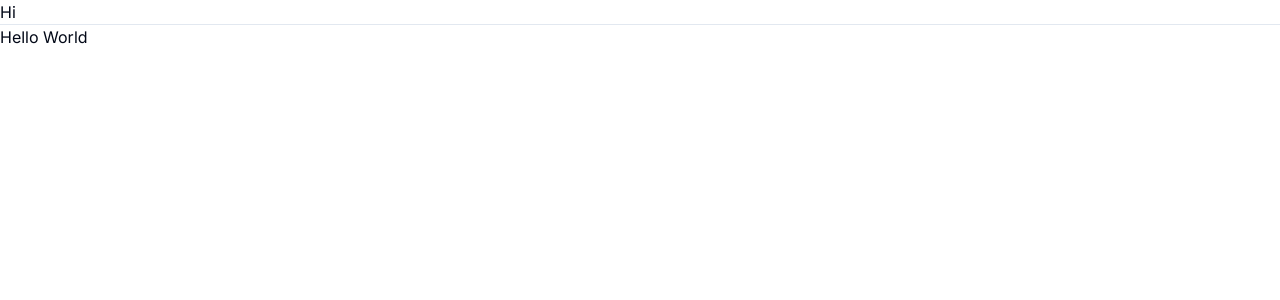
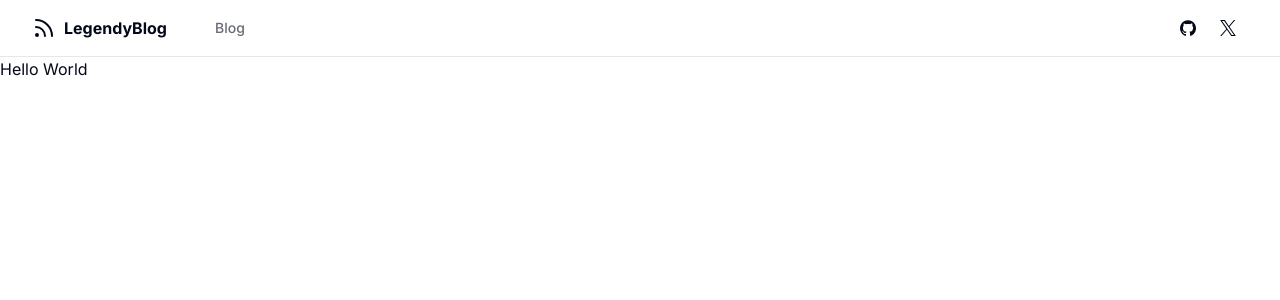
Before and after one commit to Legendyboi/my-first-blog, a Next.js app: page / in a window 1280 px wide. Shown: the top 300 px of the page. Built offline with nearby package versions, Linux system fonts and the light colour scheme.

Commit message:
Adding a Nav bar

```diff
--- /dev/null
+++ b/components/main-nav.tsx
@@ -0,0 +1,26 @@
+"use client";
+
+import { Icons } from "./icons";
+import { siteConfig } from "@/config/site";
+import Link from "next/link";
+import { usePathname } from "next/navigation";
+import { cn } from "@/lib/utils";
+
+export function MainNav(){
+    const pathname = usePathname();
+    return (
+        <nav className="flex items-center space-x-4 lg:space-x-6">
+            <Link href="/" className="mr-6 flex items-center space-x-2">
+                <Icons.logo className="h-6 w-6" />
+                <span className="font-bold">{siteConfig.name}</span>
+            </Link>
+            <Link href="/blog" className={cn(
+                "text-sm font-medium transition-colors hover:text-primary",
+                pathname === "/blog" ? "text-foreground" : "text-foreground/60"
+                )}
+            >
+                Blog
+            </Link>
+        </nav>
+    )
+};
--- a/components/site-header.tsx
+++ b/components/site-header.tsx
@@ -1,7 +1,50 @@
+import { siteConfig } from "@/config/site";
+import { cn } from "@/lib/utils";
+import Link from "next/link";
+import { buttonVariants } from "./ui/button";
+import { Icons } from "./icons";
+import { MainNav } from "./main-nav";
+
 export function SiteHeader() {
-    return (
-        <header className="sticky top-0 w-full border-b border-border bg-background/95 backdrop-blur supports-[backdrop-filter]:bg-bacgkground/60">
-            Hi
-        </header>
-    );
+  return (
+    <header className="z-10 sticky top-0 w-full border-b border-border bg-background/95 backdrop-blur supports-[backdrop-filter]:bg-background/60">
+      <div className="container flex h-14 max-w-screen-2xl items-center">
+        <MainNav />
+        <div className="flex flex-1 items-center justify-end space-x-2">
+          <nav className="flex items-center">
+            <Link
+              href={siteConfig.links.github}
+              target="_blank"
+              rel="noreferrer"
+            >
+              <div
+                className={cn(
+                  buttonVariants({ variant: "ghost" }),
+                  "w-10 px-0 hidden sm:inline-flex"
+                )}
+              >
+                <Icons.gitHub className="h-4 w-4" />
+                <span className="sr-only">GitHub</span>
+              </div>
+            </Link>
+            <Link
+              href={siteConfig.links.twitter}
+              target="_blank"
+              rel="noreferrer"
+            >
+              <div
+                className={cn(
+                  buttonVariants({ variant: "ghost" }),
+                  "w-10 px-0 hidden sm:inline-flex"
+                )}
+              >
+                <Icons.twitter className="h-4 w-4" />
+                <span className="sr-only">Twitter</span>
+              </div>
+            </Link>
+          </nav>
+        </div>
+      </div>
+    </header>
+  );
 }
```
